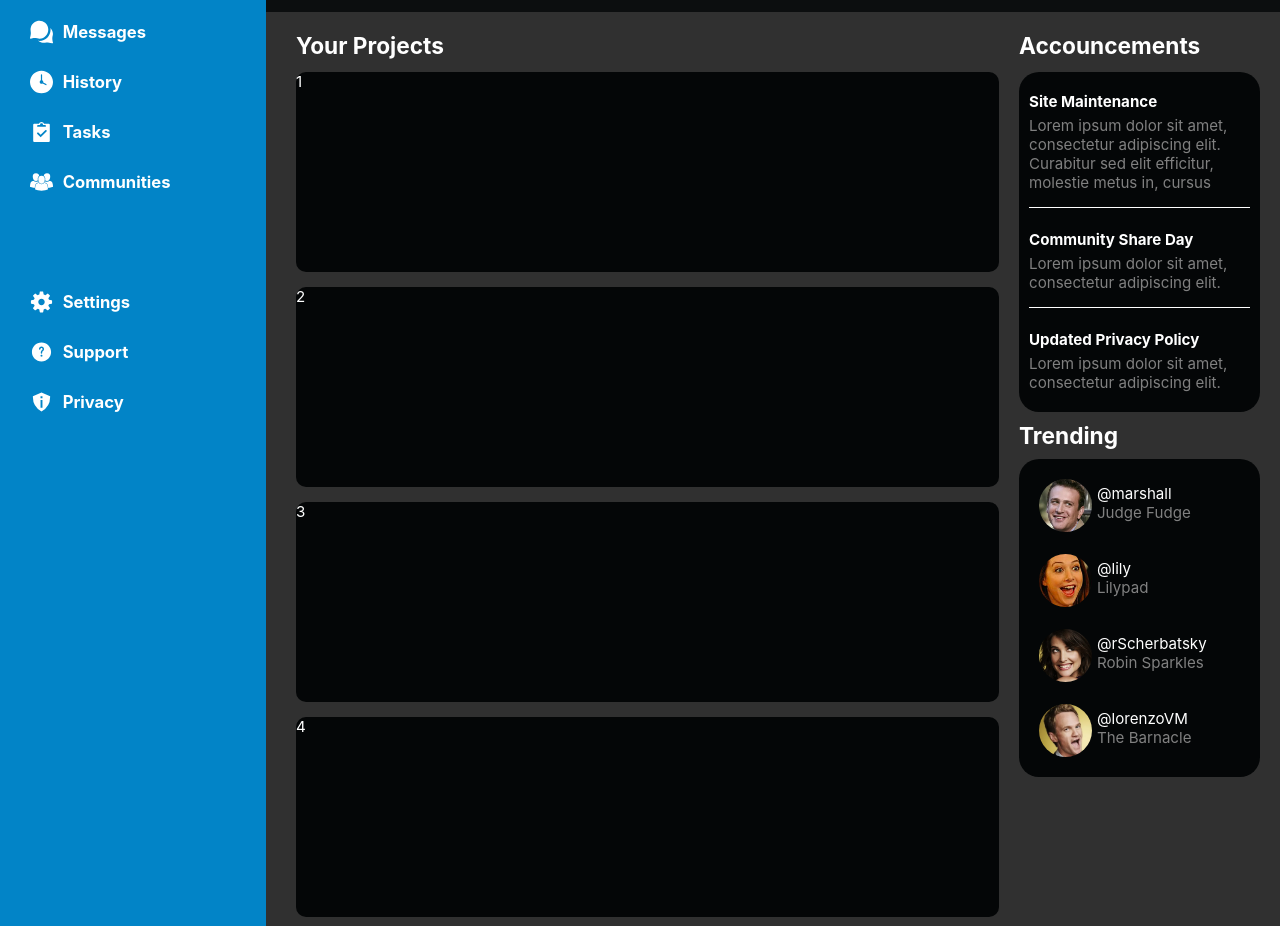
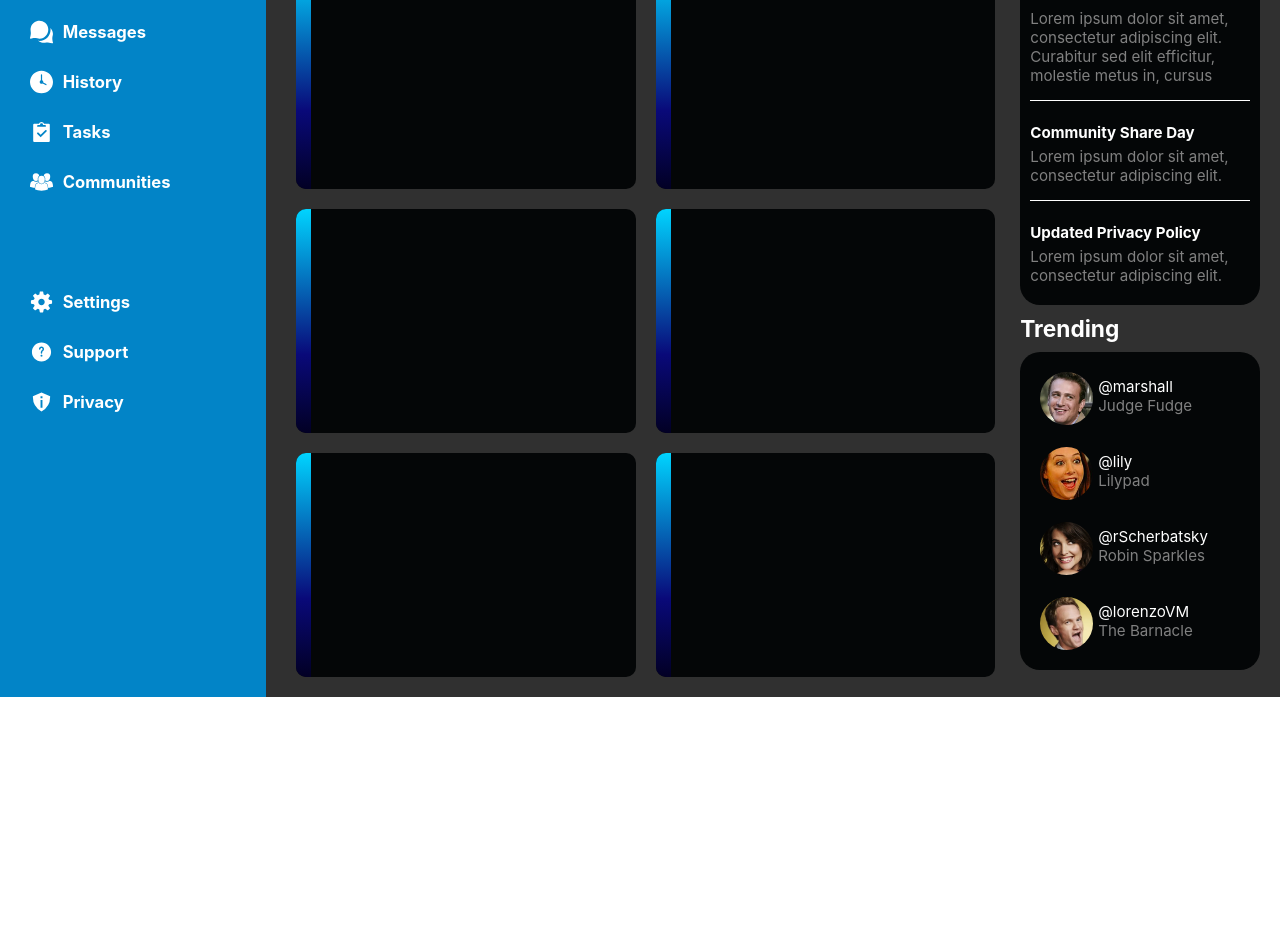
Before and after one commit to jeremyrupprecht/odinAdminDashboard, a website: page index.html in a window 1280 px wide. Shown: the part 259-1185 px from the top of the page. After the commit the page ends 956 px from the top, so only its background shows below. Drawn offline with Linux system fonts and the light colour scheme.

Commit message:
branch point

```diff
--- a/index.html
+++ b/index.html
@@ -92,12 +92,36 @@
         <div class="mainbody-grid">
             <h2 class="projectsTitle">Your Projects</h2>
             <div class="projects-grid">
-                <div class="project-card">1</div>
-                <div class="project-card">2</div>
-                <div class="project-card">3</div>
-                <div class="project-card">4</div>
-                <div class="project-card">5</div>
-                <div class="project-card">6</div>
+                <div class="project-card">
+                    <div class="card-side">
+
+                    </div>
+                </div>
+                <div class="project-card">
+                    <div class="card-side">
+
+                    </div>
+                </div>
+                <div class="project-card">
+                    <div class="card-side">
+
+                    </div>
+                </div>
+                <div class="project-card">
+                    <div class="card-side">
+
+                    </div>
+                </div>
+                <div class="project-card">
+                    <div class="card-side">
+
+                    </div>
+                </div>
+                <div class="project-card">
+                    <div class="card-side">
+
+                    </div>
+                </div>
             </div>
 
             <h2 class="announcementTitle">Accouncements</h2>
--- a/styles.css
+++ b/styles.css
@@ -173,7 +173,7 @@ input[type="search"] {
     display: grid;
     grid-template: 30px 1fr / 3fr 1fr;
     padding: 20px;
-    gap: 10px;
+    gap: 15px;
 }
 
 .projectsTitle {
@@ -185,16 +185,29 @@ input[type="search"] {
     grid-area: 2 / 1 / 3 / 2;
     display: grid;
     grid-template-rows: 1fr 1fr;
-    grid-template-columns: repeat(auto-fit, minmax(400px, 1fr));
-    gap: 15px;
+    grid-auto-rows: 1fr;
+    grid-template-columns: repeat(auto-fit, minmax(300px, 1fr));
+    gap: 20px;
     margin: 0px 10px;
 }
 
 .project-card {
     background-color: var(--dash-foreground);
-    height: 1fr;
+    /* height: 1fr; */
     border-radius: 10px;
-    min-height: 200px;
+    /* min-height: 200px; */
+    /* max-height: 400px; */
+
+    display: grid;
+    grid-template: 1fr / 15px 1fr;
+}
+
+.card-side {
+    grid-area: 1 / 1 / 1 / 2;
+    height: 100%;
+    background: rgb(2,0,36);
+    background: linear-gradient(0deg, rgba(2,0,36,1) 0%, rgba(9,9,121,1) 35%, rgba(0,212,255,1) 100%);
+    border-radius: 10px 0px 0px 10px;
 }
 
 h2 {
@@ -206,6 +219,7 @@ h2 {
 }
 
 .right-body {
+    height: 100%;
     grid-area: 2 / 2 / 3 / 3;
     display: flex;
     flex-direction: column;
```
